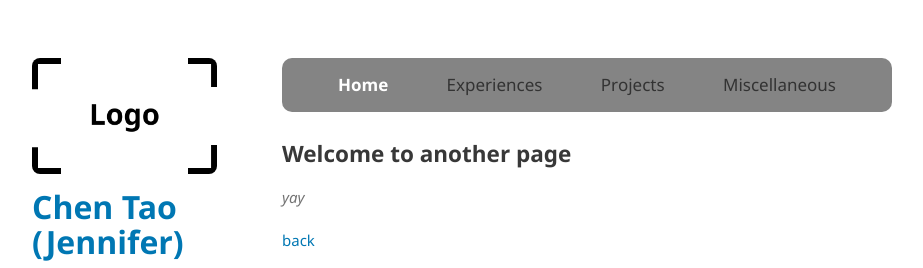
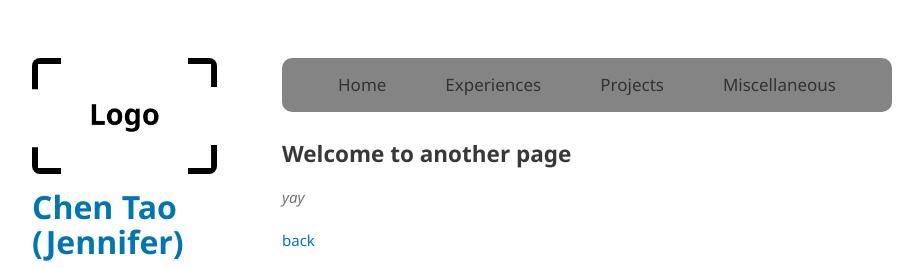
Before and after one commit to TAOC0002/TAOC0002.github.io, a Jekyll site: the page built from another-page.md, in a window 1280 px wide. Shown: the top 268 px of the page, without its empty margins (178-1101 px from the left). Built offline with Jekyll 4.4.1, drawn with Linux system fonts in a browser that asks for light colours; the repository's description, which GitHub fills in, is left out.

Commit message:
Update default.html

```diff
--- a/_layouts/default.html
+++ b/_layouts/default.html
@@ -55,7 +55,7 @@
 
       <section>
         <div class="topnav">
-          <a class="active" href="/">Home</a>
+          <a href="/">Home</a>
           <a href="./another-page.html">Experiences</a>
           <a href="./another-page.html">Projects</a>
           <a href="./another-page.html">Miscellaneous</a>
```
